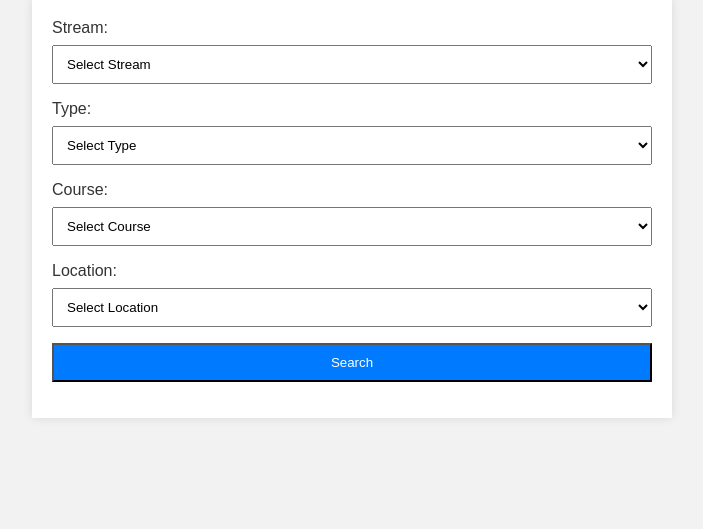
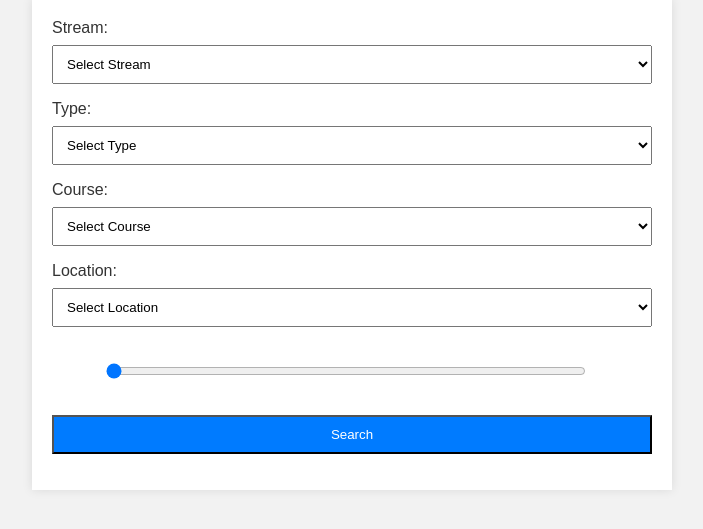
Before and after one commit to lijimathew123/admission, a Django app: page / in a window 1280 px wide. Shown: the part 137-666 px from the top of the page, without its empty margins (288-991 px from the left). Run offline with Django 5.2, Linux system fonts and the light colour scheme; data comes from the database, SQL or seed files in the repository; both versions use the stored data as it was after the commit.

Commit message:
original working to copy to others

```diff
--- a/myapp/urls.py
+++ b/myapp/urls.py
@@ -7,6 +7,7 @@ from . import views
 
 urlpatterns = [
   path('', views.index, name='index'),
+  path('get_course_prices/', views.get_course_prices, name='get_course_prices'),
   path('colleges/', views.college_list, name='college_list'),
   path('college_detail/<int:college_id>/<int:selected_course_id>/',views.college_details,name='college_details'),
   path('college_details/<int:college_id>/',views.college_detail,name='college_detail'),
--- a/myapp/views.py
+++ b/myapp/views.py
@@ -9,7 +9,16 @@ from django.contrib.staticfiles import finders
 import json
 from django.db.models import Min, Max
 
+def get_course_prices(request):
+    if request.method == 'GET':
+        course_id = request.GET.get('course_id')
 
+        if course_id:
+            # Fetch minimum and maximum prices for the selected course from colleges
+            prices = CollegeCourse.objects.filter(course_id=course_id).aggregate(min_price=Min('price'), max_price=Max('price'))
+            return JsonResponse({'min_price': prices['min_price'], 'max_price': prices['max_price']})
+
+    return JsonResponse({'error': 'Invalid request'}, status=400)
 
 
 
--- a/templates/index.html
+++ b/templates/index.html
@@ -61,6 +61,23 @@
       text-align: center;
       color: #555;
     }
+
+    #price-display {
+    color: black;
+    }
+
+
+    #price-slider {
+        width: 80%;
+        margin: 20px auto;
+    }
+
+    #min-price, #max-price {
+        display: inline-block;
+        width: 50px;
+        text-align: center;
+        font-size: 14px;
+    }
 </style>
 
 <script>
@@ -68,6 +85,11 @@
         var streamDropdown = document.getElementById('stream');
         var courseDropdown = document.getElementById('course');
         var typeDropdown = document.getElementById('type');
+        var priceDisplay = document.getElementById('price-display');
+        var priceSlider = document.getElementById('price-slider');
+        var minPriceElement = document.getElementById('min-price');
+        var maxPriceElement = document.getElementById('max-price');
+
 
         // Initial options for course and type dropdowns
         var initialCourseOptions = Array.from(document.getElementById('course').options);
@@ -104,6 +126,55 @@
                 // Update options in course dropdown
                 updateDropdownOptions(courseDropdown, filteredCourses);
             });
+
+
+
+           courseDropdown.addEventListener('change', function () {
+            var selectedCourseId = courseDropdown.value;
+
+            fetch(`/get_course_prices/?course_id=${selectedCourseId}`)
+                .then(response => response.json())
+                .then(data => {
+                    updatePriceSlider(data.min_price, data.max_price);
+                    updateDisplayedValues(); // Update displayed values on course change
+                })
+                .catch(error => console.error('Error fetching course prices:', error));
+        });
+
+        priceSlider.addEventListener('input', function () {
+            updateDisplayedValues(); // Update displayed values as the slider moves
+        });
+
+        priceSlider.addEventListener('mousemove', function (event) {
+            // Display changing slider value while cursor is over the slider
+            updateDisplayedValuesOnHover(event);
+        });
+
+
+
+        function updatePriceSlider(minPrice, maxPrice) {
+            // Update slider values
+            priceSlider.setAttribute('min', minPrice);
+            priceSlider.setAttribute('max', maxPrice);
+            priceSlider.value = minPrice;
+
+            // Display minimum and maximum values
+            minPriceElement.textContent = minPrice;
+            maxPriceElement.textContent = maxPrice;
+        }
+
+        function updateDisplayedValues() {
+            // Update displayed values based on the slider position
+            priceDisplay.innerHTML = `Selected Price: ${priceSlider.value}`;
+        }
+
+        function updateDisplayedValuesOnHover(event) {
+            // Update displayed values while cursor is over the slider
+            var hoveredValue = event.target.value;
+            priceDisplay.innerHTML = `Selected Price: ${hoveredValue}`;
+        }
+
+
 
 
         function updateDropdownOptions(dropdown, options) {
@@ -170,8 +241,26 @@
             {% endfor %}
         </select>
 
+        <div id="price-slider-container">
+            <span id="min-price"></span>
+            <input type="range" id="price-slider" name="price" value="0">
+            <span id="max-price"></span>
+        </div>
+
+        <p id="price-display"></p>
+
+
+
+
+
         <button type="submit">Search</button>
     </form>
+
+
+
+
+
+
 {% endif %}
 
 {% endblock %}
```
Also changed, not shown: db.sqlite3.
